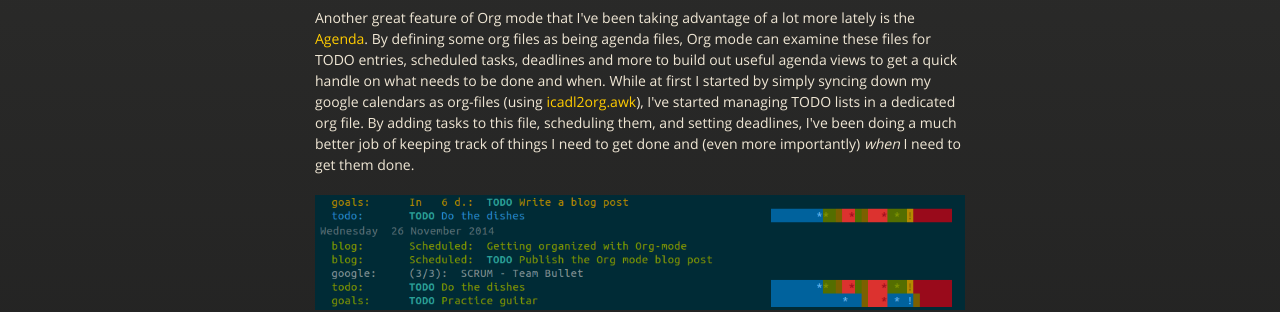
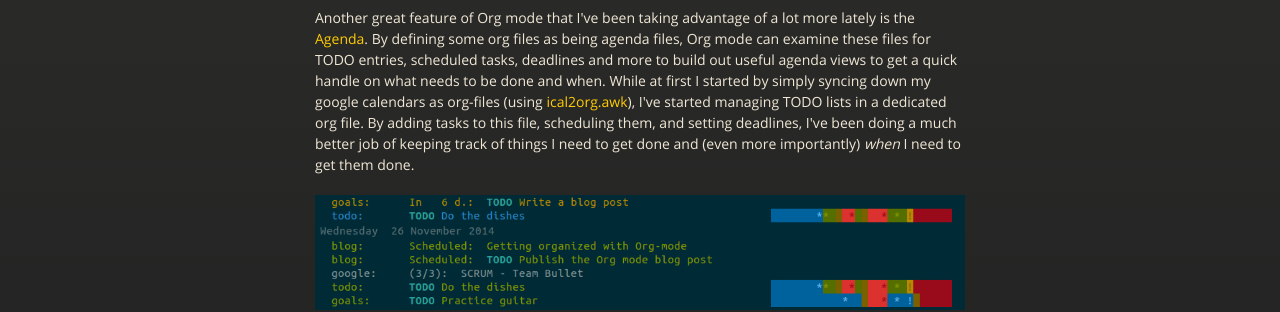
Before and after one commit to correl/correl.github.io, a Jekyll site: the page built from _posts/2014-11-25-getting-organized-with-org-mode.html, in a window 1280 px wide and 900 px high, scrolled down 1680 px. Shown: the part 168-480 px from the top of the window. Built offline with Jekyll 4.4.1, drawn with Linux system fonts in a browser that asks for light colours; nearby versions of some CDN libraries; Markdown is read by kramdown in place of the engine named in the settings; comment, search, counter and statistics services are not loaded.

Commit message:
fixup! Publish "Getting Organized with Org Mode"

```diff
--- a/_posts/2014-11-25-getting-organized-with-org-mode.html
+++ b/_posts/2014-11-25-getting-organized-with-org-mode.html
@@ -101,7 +101,7 @@ being agenda files, Org mode can examine these files for TODO
 entries, scheduled tasks, deadlines and more to build out useful
 agenda views to get a quick handle on what needs to be done and
 when. While at first I started by simply syncing down my google
-calendars as org-files (using <a href="http://orgmode.org/worg/code/awk/ical2org.awk">icadl2org.awk</a>), I've started
+calendars as org-files (using <a href="http://orgmode.org/worg/code/awk/ical2org.awk">ical2org.awk</a>), I've started
 managing TODO lists in a dedicated org file. By adding tasks to
 this file, scheduling them, and setting deadlines, I've been doing
 a much better job of keeping track of things I need to get done
--- a/_posts/2014-11-25-getting-organized-with-org-mode.org
+++ b/_posts/2014-11-25-getting-organized-with-org-mode.org
@@ -68,7 +68,7 @@ being agenda files, Org mode can examine these files for TODO
 entries, scheduled tasks, deadlines and more to build out useful
 agenda views to get a quick handle on what needs to be done and
 when. While at first I started by simply syncing down my google
-calendars as org-files (using [[http://orgmode.org/worg/code/awk/ical2org.awk][icadl2org.awk]]), I've started
+calendars as org-files (using [[http://orgmode.org/worg/code/awk/ical2org.awk][ical2org.awk]]), I've started
 managing TODO lists in a dedicated org file. By adding tasks to
 this file, scheduling them, and setting deadlines, I've been doing
 a much better job of keeping track of things I need to get done
```
